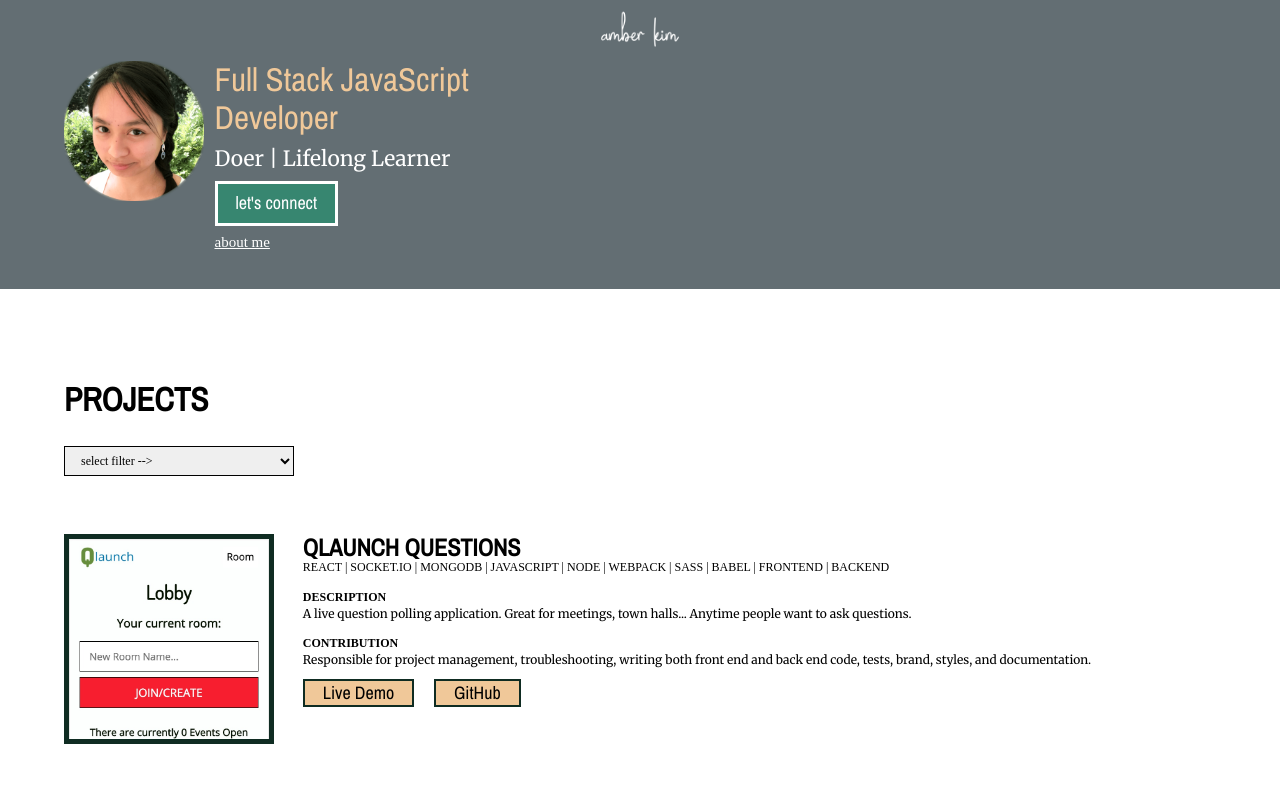
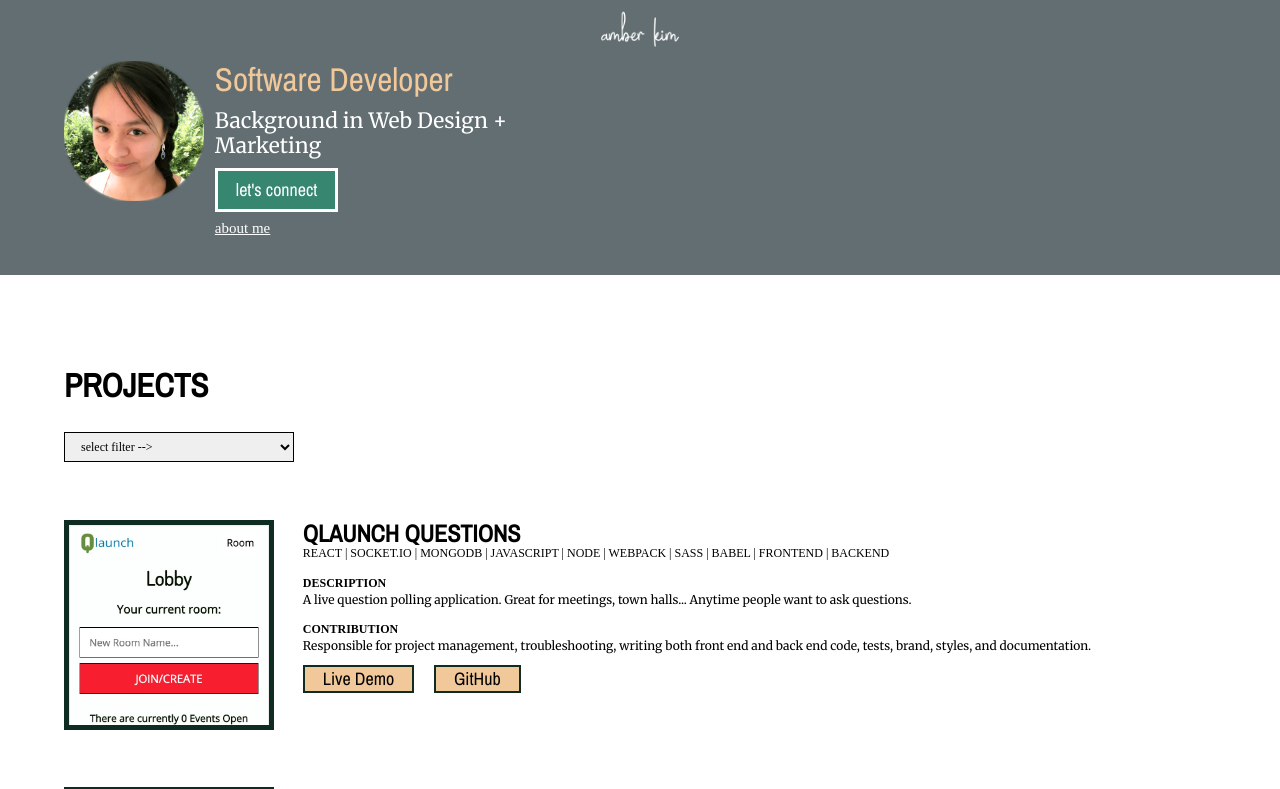
Before and after one commit to ambergkim/ambergkim.github.io, a React app: page / in a window 1280 px wide. Shown: the top 789 px of the page. Built offline with nearby package versions, Linux system fonts and the light colour scheme.

Commit message:
edit title

```diff
--- a/src/components/header.jsx
+++ b/src/components/header.jsx
@@ -11,8 +11,8 @@ class Header extends React.Component {
         <div id="hero-block">
           <img src="/src/images/amber-kim-circle.png" alt="Amber Kim Avatar" id="avatar"/>
           <div className="cta-block">
-            <h1>Full Stack JavaScript Developer</h1>
-            <h3>Doer | Lifelong Learner</h3>
+            <h1>Software Developer</h1>
+            <h3>Background in Web Design + Marketing</h3>
             <a href="mailto:amber@amberkimdesign.com">
               <button className="cta-btn">let's connect</button>
             </a>
```
Also changed, not shown: 2 other files (tests, documents, lock files or other folders).
